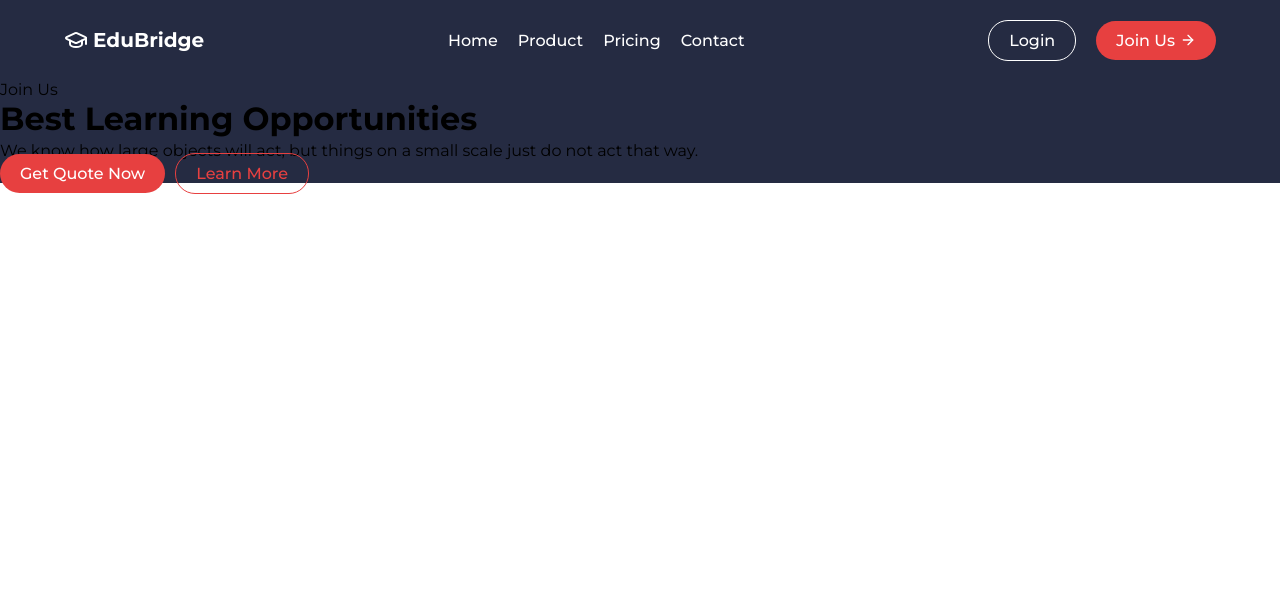
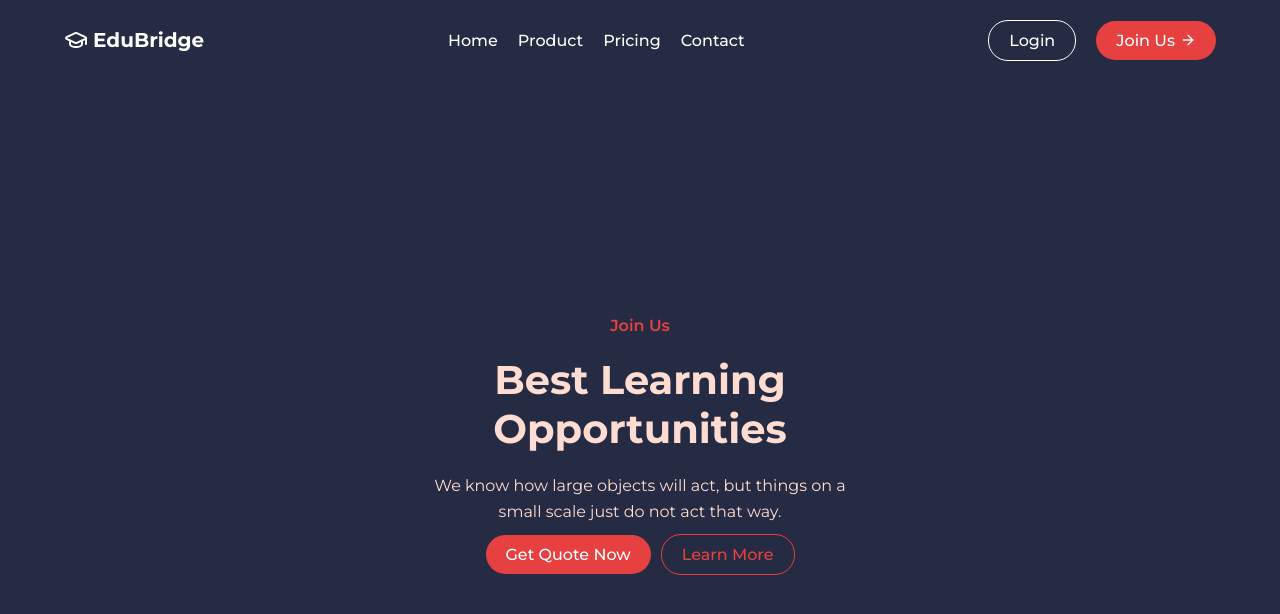
Before and after one commit to RTHILAA/EDUBRIDGE, a React (Create React App) app: page / in a window 1280 px wide. Shown: the top 614 px of the page. Built offline with nearby package versions, Linux system fonts and the light colour scheme.

Commit message:
Update Home component

```diff
--- a/src/components/main/home/Home.js
+++ b/src/components/main/home/Home.js
@@ -3,7 +3,7 @@ import React from 'react'
 function Home() {
   return (
     <div className='container'>
-        <div className="content-header">
+        <div className="content">
             <span>Join Us</span>
             <h1>Best Learning Opportunities</h1>
             <p>We know how large objects will act, but things on a small scale just do not act that way.</p>
```
